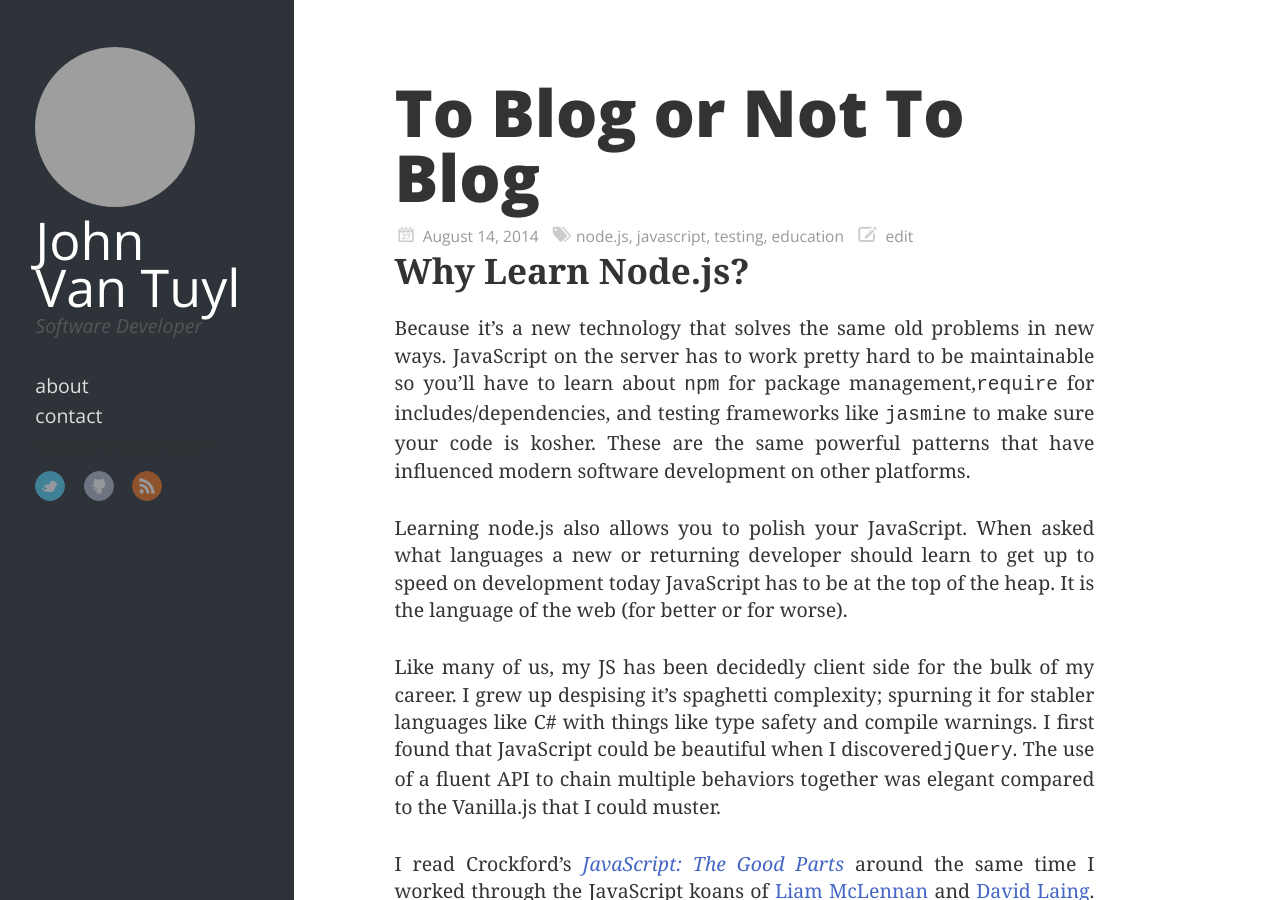
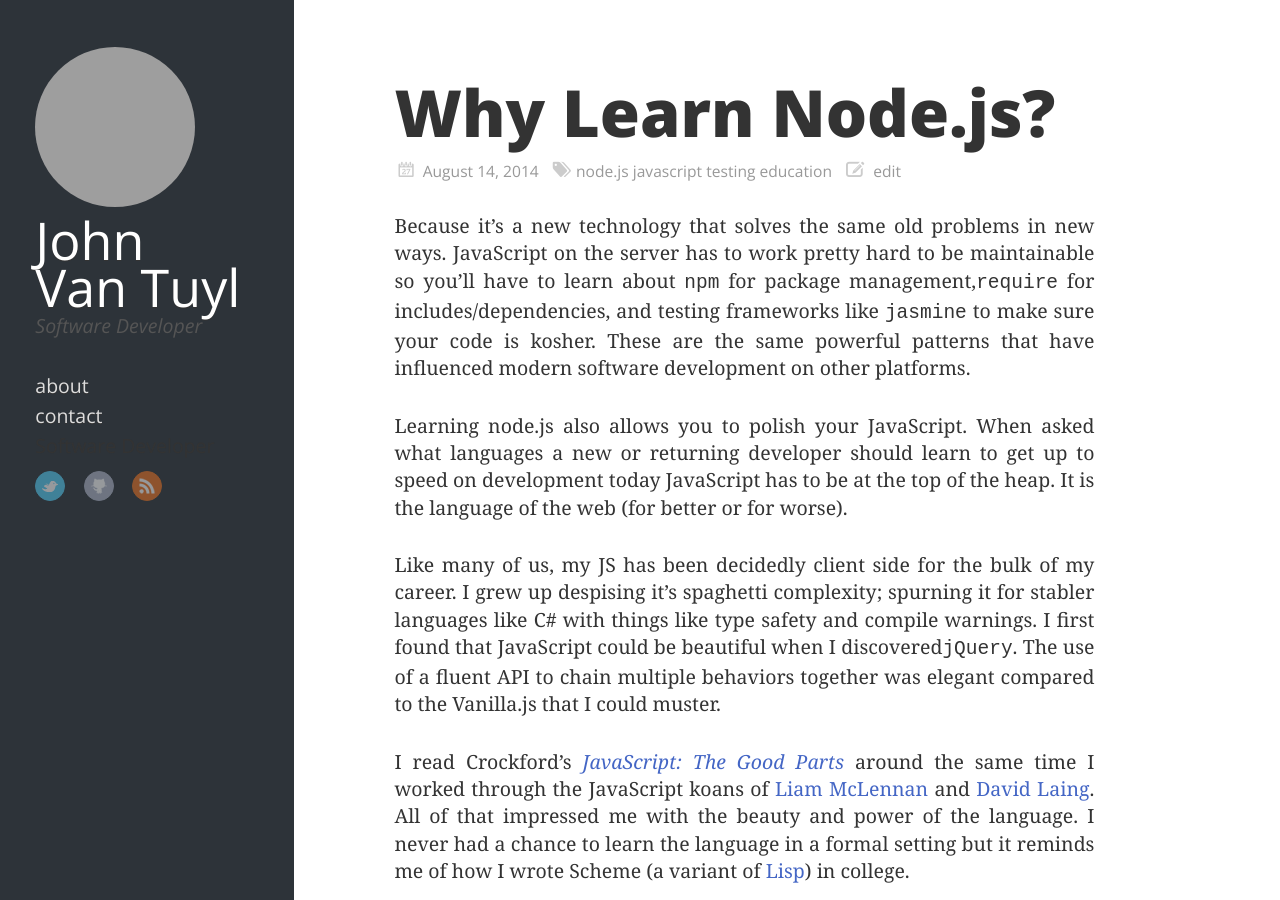
Before and after one commit to jpvantuyl/jpvantuyl.github.io, a Jekyll site: the page built from _posts/2014/2014-09-14-why-learn-node.md, in a window 1280 px wide and 900 px high. Built offline with Jekyll 4.4.1, drawn with Linux system fonts in a browser that asks for light colours; nearby versions of some CDN libraries; Markdown is read by kramdown in place of the engine named in the settings; comment, search, counter and statistics services are not loaded; grey boxes are pictures that could not be loaded.

Commit message:
corrected blog title

```diff
--- a/_posts/2014/2014-09-14-why-learn-node.md
+++ b/_posts/2014/2014-09-14-why-learn-node.md
@@ -1,12 +1,10 @@
 ---
 layout: post
-title: "To Blog or Not To Blog"
+title: "Why Learn Node.js?"
 date: 2014-08-14 -0800
 comments: false
-categories: [node.js, javascript, testing, education]
+categories: [node.js javascript testing education]
 ---
-
-#Why Learn Node.js?
 
 Because it's a new technology that solves the same old problems in new ways.  JavaScript on the server has to work pretty hard to be maintainable so you'll have to learn about `npm` for package management,`require` for includes/dependencies, and testing frameworks like `jasmine` to make sure your code is kosher.  These are the same powerful patterns that have influenced modern software development on other platforms.
 
```
